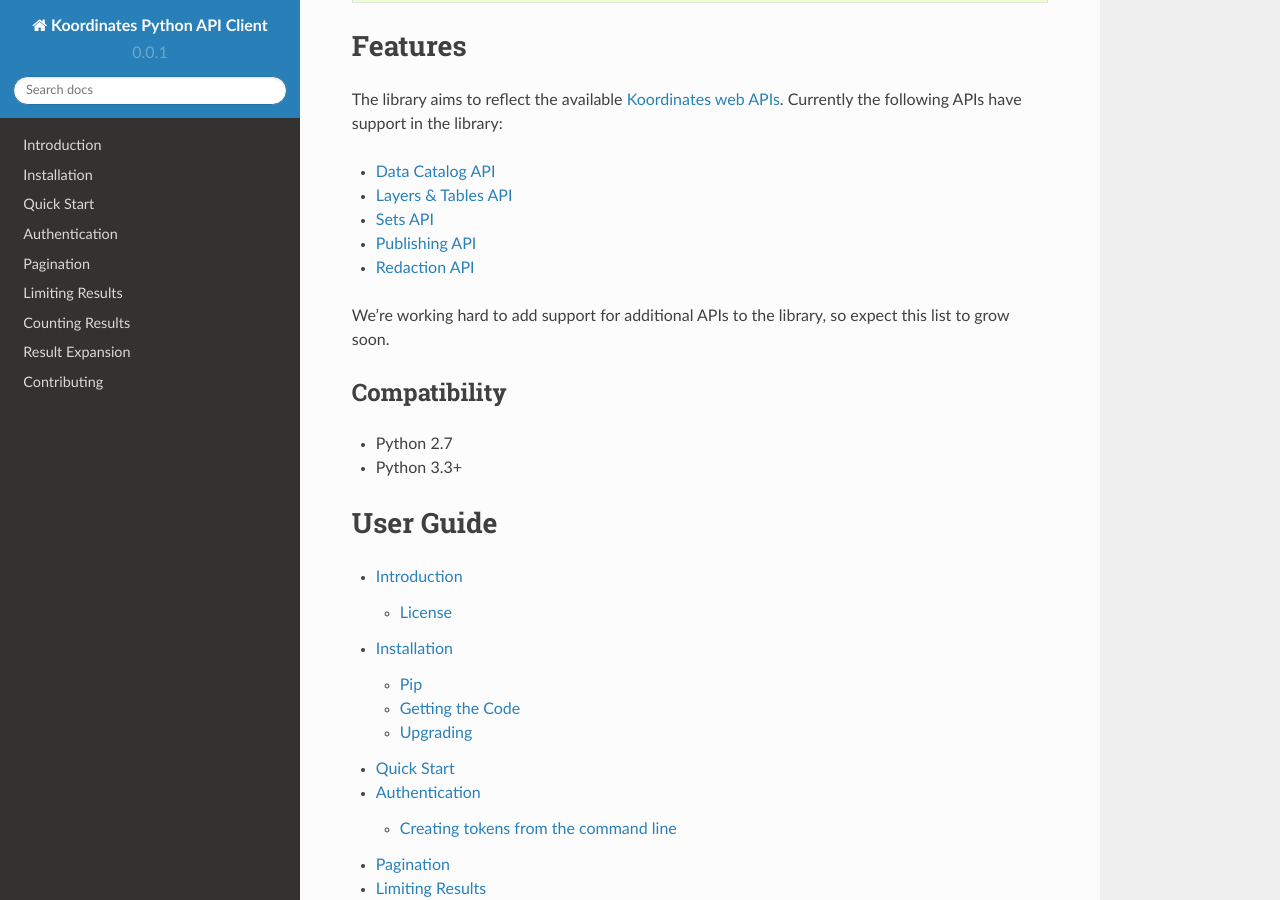
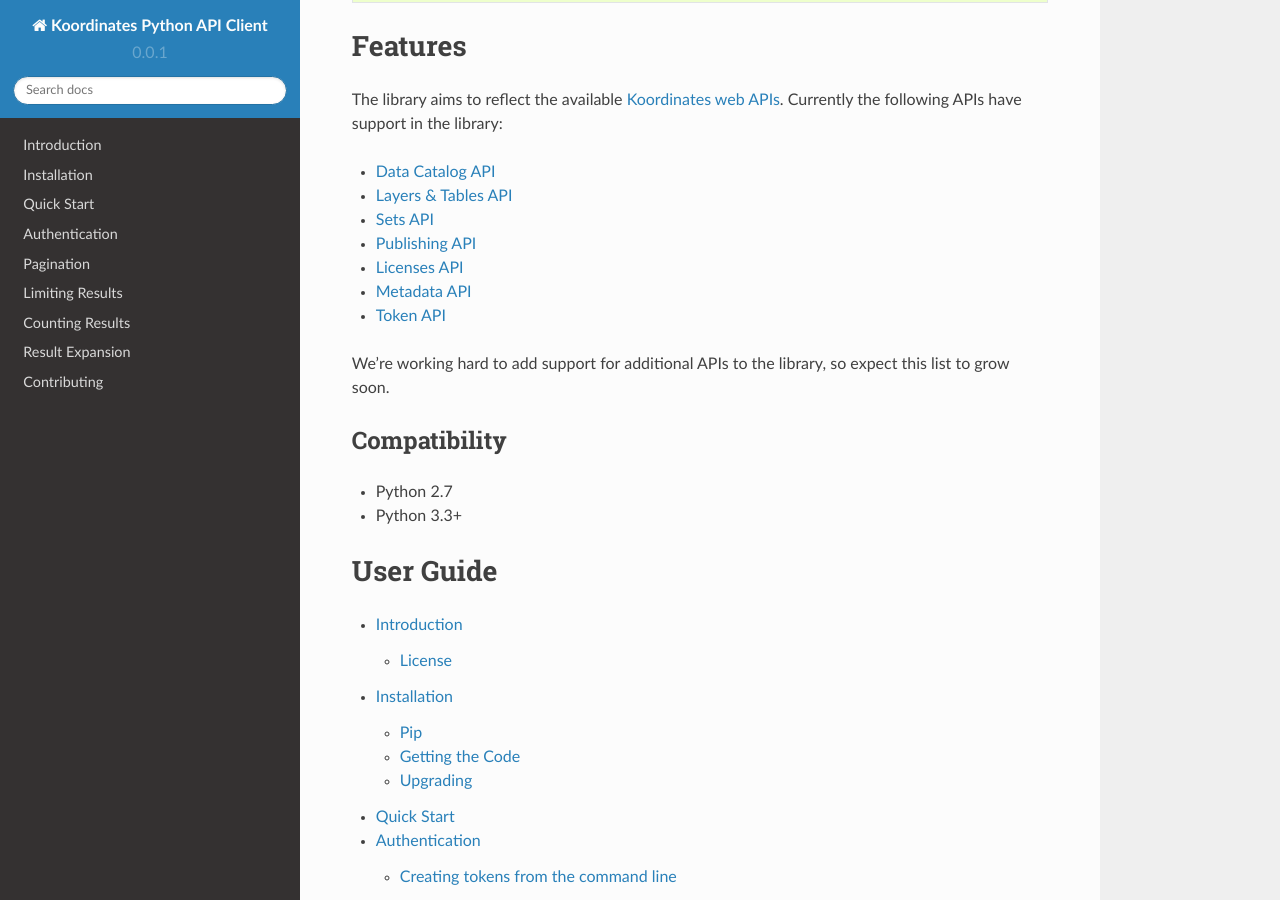
Before and after one commit to koordinates/python-client, a Sphinx documentation site: the page built from docs/source/index.rst, in a window 1280 px wide and 900 px high, scrolled down 468 px. Built offline with Sphinx 7.4.7 and the Read the Docs theme 2.0.0, drawn with Linux system fonts in a browser that asks for light colours; pages that are not in the unit, such as notebooks, are missing from menus.

Commit message:
Update list of supported APIs

```diff
--- a/docs/source/index.rst
+++ b/docs/source/index.rst
@@ -24,7 +24,9 @@
 - `Layers & Tables API <https://support.koordinates.com/hc/en-us/articles/204795824-Koordinates-Layers-Tables-API>`_
 - `Sets API <https://support.koordinates.com/hc/en-us/articles/205008090-Koordinates-Sets-API>`_
 - `Publishing API <https://support.koordinates.com/hc/en-us/articles/204795854-Koordinates-Publishing-API>`_
-- `Redaction API <https://support.koordinates.com/hc/en-us/articles/205008080-Koordinates-Redaction-API>`_
+- `Licenses API <https://support.koordinates.com/hc/en-us/articles/205008070-Koordinates-License-API>`_
+- `Metadata API <https://support.koordinates.com/hc/en-us/articles/204795834-Koordinates-Metadata-API>`_
+- `Token API <https://support.koordinates.com/hc/en-us/articles/204890044-Koordinates-Token-API>`_
 
 We're working hard to add support for additional APIs to the library, so expect this list to grow soon.
 
```
